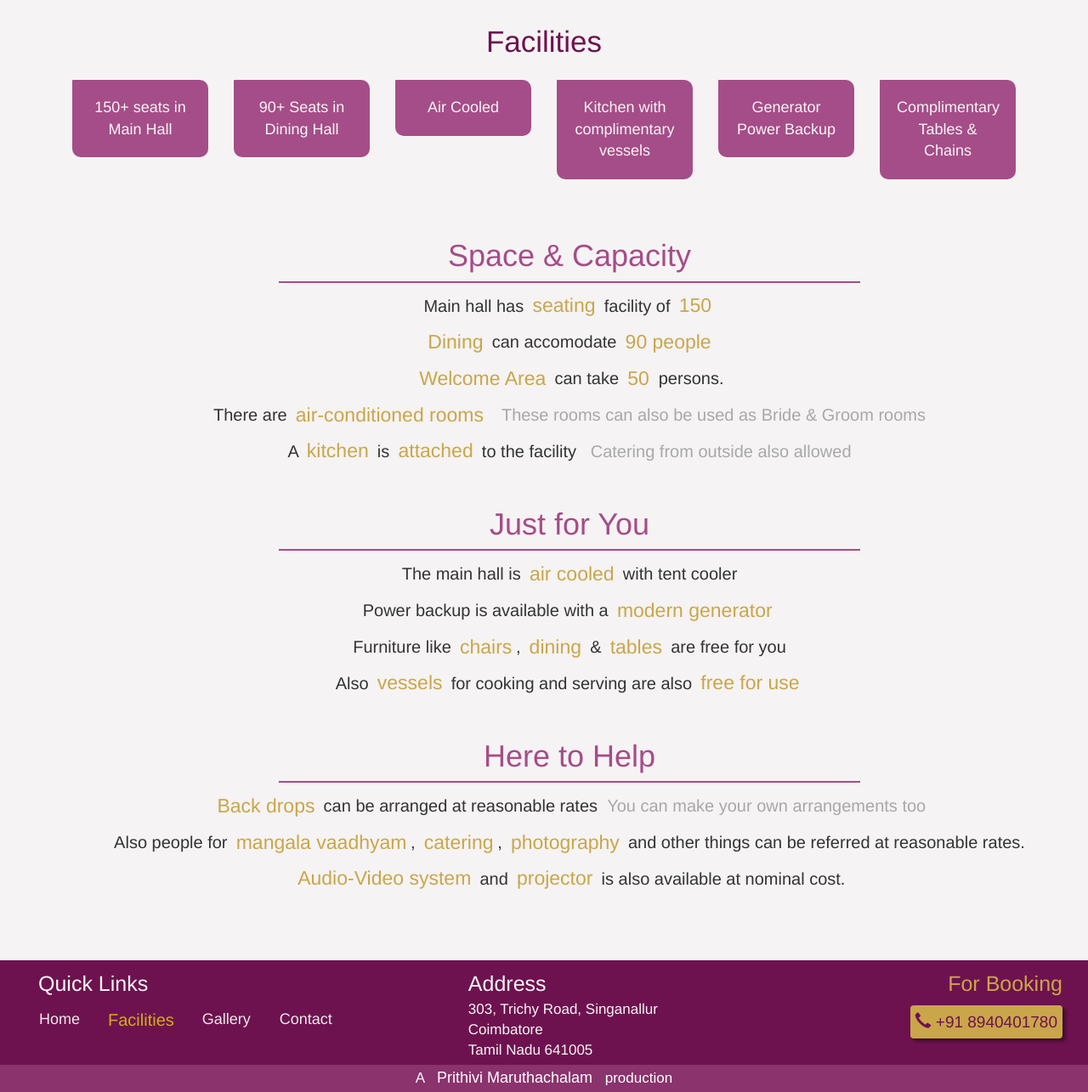
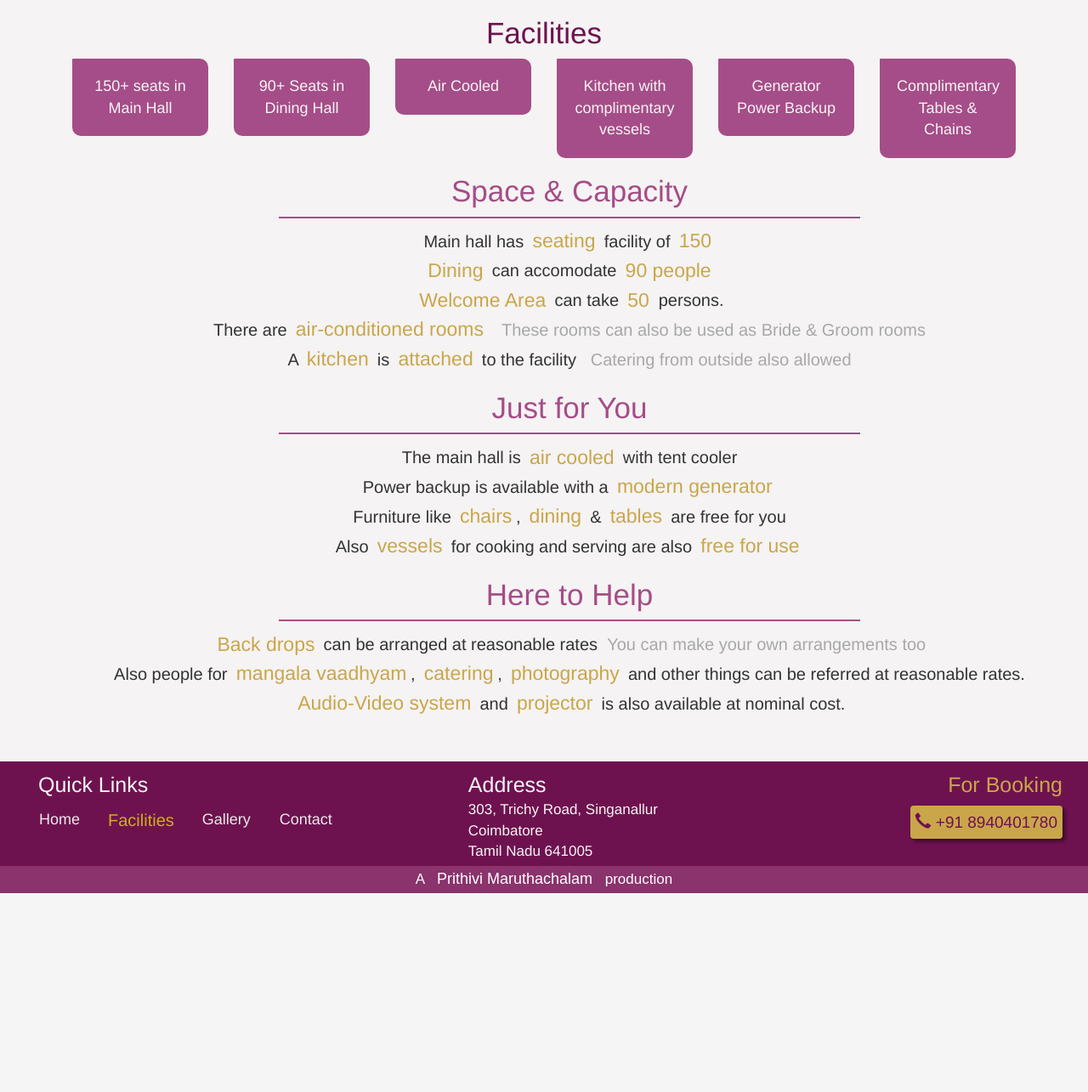
Before and after one commit to prithivi-maruthachalam/ATMHall_website, a PHP site: page /facilities.php in a window 1280 px wide. Shown: the part 165-1450 px from the top of the page at 85% size. After the commit the page ends 1216 px from the top, so only its background shows below. Run offline with PHP 8.4, Linux system fonts and the light colour scheme.

Commit message:
Facilitites page height and spacing reduction complete

```diff
--- a/facilities.php
+++ b/facilities.php
@@ -48,42 +48,42 @@
 
         <!--title for facilities-->
         <div class="container text-center page-title-text">
-            <h1 class="display-1-5 font-purple">Facilities</h1>
+            <h1 class="display-1-5-responsive font-purple">Facilities</h1>
         </div>
 
         <!--featured facilities-->
         <div class="container text-center features-outer-container">
-            <div class="col-lg-2 col-md-4 feature-container">
+            <div class="col-lg-2 col-md-4 col-xs-6 feature-container">
                 <div class="feature-box">
-                    <span class="display-4-5 font-lightGrey">150+ seats in Main Hall</span>
+                    <span class="display-feature-responsive font-lightGrey">150+ seats in Main Hall</span>
                 </div>
             </div>
-            <div class="col-lg-2 col-md-4 feature-container">
+            <div class="col-lg-2 col-md-4 col-xs-6 feature-container">
                 <div class="feature-box">
-                    <span class="display-4-5 font-lightGrey">90+ Seats in Dining Hall</span>
+                    <span class="display-feature-responsive font-lightGrey">90+ Seats in Dining Hall</span>
                 </div>
             </div>
-            <div class="col-lg-2 col-md-4 feature-container">
+            <div class="col-lg-2 col-md-4 col-xs-6 feature-container">
                 <div class="feature-box">
-                    <span class="display-4-5 font-lightGrey">Air Cooled</span>
+                    <span class="display-feature-responsive font-lightGrey">Air Cooled</span>
                 </div>
             </div>
 
             <div class="clearfix visible-md-block"></div>
 
-            <div class="col-lg-2 col-md-4 feature-container">
+            <div class="col-lg-2 col-md-4 col-xs-6 feature-container">
                 <div class="feature-box">
-                    <span class="display-4-5 font-lightGrey">Kitchen with complimentary vessels</span>
+                    <span class="display-feature-responsive font-lightGrey">Kitchen with complimentary vessels</span>
                 </div>
             </div>
-            <div class="col-lg-2 col-md-4 feature-container">
+            <div class="col-lg-2 col-md-4 col-xs-6 feature-container">
                 <div class="feature-box">
-                    <span class="display-4-5 font-lightGrey">Generator Power Backup</span>
+                    <span class="display-feature-responsive font-lightGrey">Generator Power Backup</span>
                 </div>
             </div>
-            <div class="col-lg-2 col-md-4 feature-container">
+            <div class="col-lg-2 col-md-4 col-xs-6 feature-container">
                 <div class="feature-box">
-                    <span class="display-4-5 font-lightGrey">Complimentary Tables &#38; Chains</span>
+                    <span class="display-feature-responsive font-lightGrey">Complimentary Tables &#38; Chains</span>
                 </div>
             </div>
         </div>
@@ -91,34 +91,34 @@
         <div class="container list-area-container">
             <div class="container-fluid list-container">
                     <div class="text-center container">
-                        <div class="list-title-container"><h1>Space &#38; Capacity</h1></div>
+                        <div class="list-title-container"><h1 class="display-1-5-responsive-2">Space &#38; Capacity</h1></div>
                         <div class="list-container" id="spacing-facilities">
-                            <p class="display-4"> Main hall has <mark>seating</mark> facility of <mark>150</mark></p>
-                            <p class="display-4"> <mark>Dining</mark> can accomodate <mark>90 people</mark> </p>
-                            <p class="display-4"> <mark>Welcome Area</mark> can take <mark> 50 </mark> persons.</p>
-                            <p class="display-4"> There are <mark>air-conditioned rooms</mark> <span class="font-grey-lighter"> &nbsp; These rooms can also be used as Bride &#038; Groom rooms</span> </p>
-                            <p class="display-4"> A <mark>kitchen</mark> is <mark>attached</mark> to the facility  <span class="font-grey-lighter">&nbsp; Catering from outside also allowed</span></p>
+                            <div class="display-4-responsive facilities-item"> Main hall has <mark>seating</mark> facility of <mark>150</mark></div>
+                            <div class="display-4-responsive facilities-item"> <mark>Dining</mark> can accomodate <mark>90 people</mark> </div>
+                            <div class="display-4-responsive facilities-item"> <mark>Welcome Area</mark> can take <mark> 50 </mark> persons.</div>
+                            <div class="display-4-responsive facilities-item"> There are <mark>air-conditioned rooms</mark> <span class="font-grey-lighter"> &nbsp; These rooms can also be used as Bride &#038; Groom rooms</span> </div>
+                            <div class="display-4-responsive facilities-item"> A <mark>kitchen</mark> is <mark>attached</mark> to the facility  <span class="font-grey-lighter">&nbsp; Catering from outside also allowed</span></div>
                         </div>
                     </div>
             </div>
             <div class="container-fluid list-container">
                 <div class="text-center container">
-                    <div class="list-title-container"><h1>Just for You</h1></div>
+                    <div class="list-title-container"><h1 class="display-1-5-responsive-2">Just for You</h1></div>
                     <div class="list-container">
-                        <p class="display-4">The main hall is <mark>air cooled</mark> with tent cooler</p>
-                        <p class="display-4">Power backup is available with a <mark>modern generator</mark></p>
-                        <p class="display-4">Furniture like <mark>chairs</mark>, <mark>dining</mark> &amp; <mark>tables</mark> are free for you</p>
-                        <p class="display-4">Also <mark>vessels</mark> for cooking and serving are also <mark> free for use</mark></p>
+                        <div class="display-4-responsive facilities-item">The main hall is <mark>air cooled</mark> with tent cooler</div>
+                        <div class="display-4-responsive facilities-item">Power backup is available with a <mark>modern generator</mark></div>
+                        <div class="display-4-responsive facilities-item">Furniture like <mark>chairs</mark>, <mark>dining</mark> &amp; <mark>tables</mark> are free for you</div>
+                        <div class="display-4-responsive facilities-item">Also <mark>vessels</mark> for cooking and serving are also <mark> free for use</mark></div>
                     </div>
                 </div>
             </div>
             <div class="container-fluid list-container">
                 <div class="text-center container">
-                    <div class="list-title-container"><h1>Here to Help</h1></div>
+                    <div class="list-title-container"><h1 class="display-1-5-responsive-2">Here to Help</h1></div>
                     <div class="list-container">
-                        <p class="display-4"><mark>Back drops</mark> can be arranged at reasonable rates <span class="font-grey-lighter">&nbsp;You can make your own arrangements too</span></p>
-                        <p class="display-4">Also people for <mark>mangala vaadhyam</mark>, <mark>catering</mark>, <mark>photography</mark> and other things can be referred at reasonable rates.</p>
-                        <p class="display-4"><mark>Audio-Video system</mark> and <mark>projector</mark> is also available at nominal cost.</p>
+                        <div class="display-4-responsive facilities-item"><mark>Back drops</mark> can be arranged at reasonable rates <span class="font-grey-lighter">&nbsp;You can make your own arrangements too</span></div>
+                        <div class="display-4-responsive facilities-item">Also people for <mark>mangala vaadhyam</mark>, <mark>catering</mark>, <mark>photography</mark> and other things can be referred at reasonable rates.</div>
+                        <div class="display-4-responsive facilities-item"><mark>Audio-Video system</mark> and <mark>projector</mark> is also available at nominal cost.</div>
                     </div>
                 </div>
             </div>
@@ -158,7 +158,24 @@
         </footer>
 
         <script type="text/javascript">
-            var navList = document.getElementById("navigationA");
+            const navList = document.getElementById("navigationA");
+            const featureBoxList = document.getElementsByClassName("feature-box");
+
+            if(window.innerWidth < 986){
+                    var maxHeight = 0;
+                    for(var i=0;i<featureBoxList.length;i++){
+                        var currentHeight = featureBoxList[i].offsetHeight;
+                        if(currentHeight > maxHeight){
+                            maxHeight = currentHeight;
+                        }
+                    }
+                    console.log(maxHeight + 'px');
+
+                    //setting the greatest height value to all elements
+                    for(var i=0;i<featureBoxList.length;i++){
+                        featureBoxList[i].style.height = maxHeight+'px';
+                    }
+                }
 
             window.onresize = function(){
                 if(window.innerWidth > 768){
--- a/facilities_style.css
+++ b/facilities_style.css
@@ -1,5 +1,20 @@
 body{
     background-color: #f5f3f3;
+}
+
+.display-feature-responsive{
+    font-size: 18px;
+    vertical-align: middle;
+    transition: all 0.4s;
+}
+
+@media(max-width: 740px){
+    .display-feature-responsive{
+        font-size: 15px;
+        vertical-align: middle;
+
+        transition: all 0.4s;
+    }
 }
 
 .feature-box{
@@ -20,12 +35,25 @@ body{
 }
 
 .features-outer-container{
-    padding-bottom: 40px;
+    margin-bottom: -10px;
+}
+.list-container > div > mark{
+    background-color:transparent;
+    font-size: 23px;
+    color: rgb(202, 166, 74);;
 }
 
-.list-container:hover .list-container > p > mark{
+.list-container:hover .list-container > div > mark{
     font-size: 25px;
     transition: font-size 0.4s;
+}
+
+@media(max-width: 576px){
+    .list-container > div > mark{
+        background-color:transparent;
+        font-size: 17px;
+        color: rgb(202, 166, 74);;
+    }
 }
 
 @media(min-width: 992px) and (max-width: 1200px){
@@ -49,14 +77,9 @@ body{
 
 
 .list-container{
-    padding-bottom: 10px;
+    padding-bottom: 0px;
 }
 
-.list-container > p > mark{
-    background-color:transparent;
-    font-size: 23px;
-    color: rgb(202, 166, 74);;
-}
 
 .list-title-container{
     border-bottom: 2px solid #a54d88;
@@ -101,3 +124,7 @@ body{
         transition: margin 0.6s;
     }
 }
+
+.facilities-item{
+    padding-bottom: 2px;
+}
--- a/home_style.css
+++ b/home_style.css
@@ -115,3 +115,7 @@ body{
         transition: margin 0.6s;
     }
 }
+
+.content-spacing-1{
+    margin-bottom: 7px;
+}
--- a/static_styling.css
+++ b/static_styling.css
@@ -71,7 +71,7 @@
 
 @media(max-width: 1200px){
     .btn-top{
-        margin-top: 3px;
+        margin-top: 15px;
     }
 }
 
@@ -120,6 +120,11 @@
         font-size: 20px;
     }
 
+    .display-4-responsive{
+        font-size: 20px;
+        transition: 0.4s;
+    }
+
     .display-4-5{
         font-size: 18px;
     }
@@ -131,6 +136,11 @@
     .display-1-5-responsive{
         font-size: 35px;
         transition: font-size 0.6s;
+    }
+
+    .display-1-5-responsive-2{
+        font-size: 35px;
+        transition: all 0.4s;
     }
 
     .topPhoneSize{
@@ -173,6 +183,11 @@
             transition: font-size 0.6s;
         }
 
+        .display-1-5-responsive-2{
+            font-size: 25px;
+            transition: all 0.4s;
+        }
+
         .display-1-bold-responsive{
             font-size: 30px;
             font-weight: bold;
@@ -192,6 +207,10 @@
         .topPhoneSize{
             font-size: 20px;
             transition: font-size 0.6s;
+        }
+        .display-4-responsive{
+            font-size: 15px;
+            transition: all 0.4s;
         }
     }
 /*-----------------------------------FONT SIZES-------------------------------*/
@@ -226,8 +245,7 @@
     }
 
     .page-title-text{
-        padding: 10px;
-        padding-bottom: 15px;
+        padding: 0px;
     }
 
     .spacingDiv2{
```
Also changed, not shown: index.php (+4 -4 lines).
